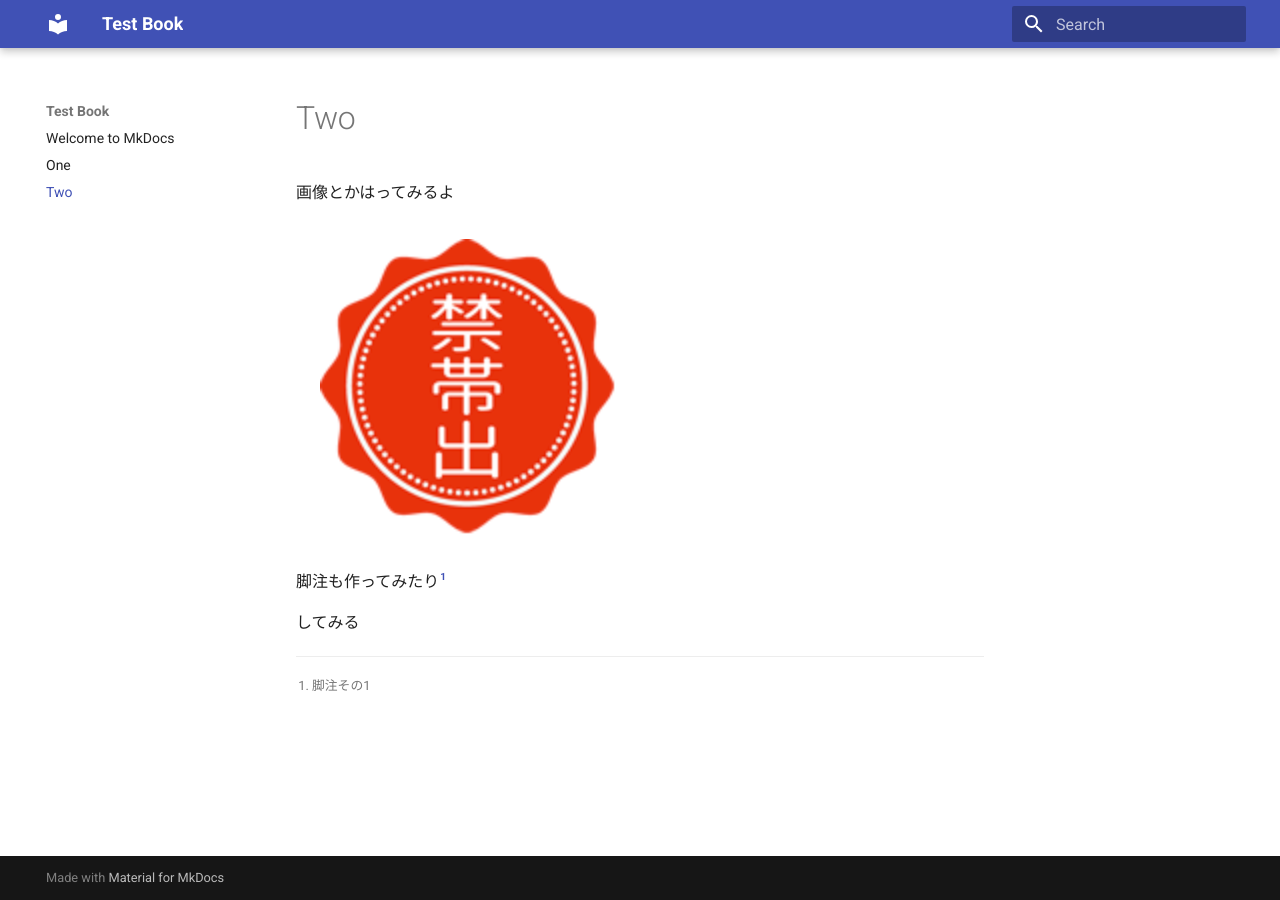
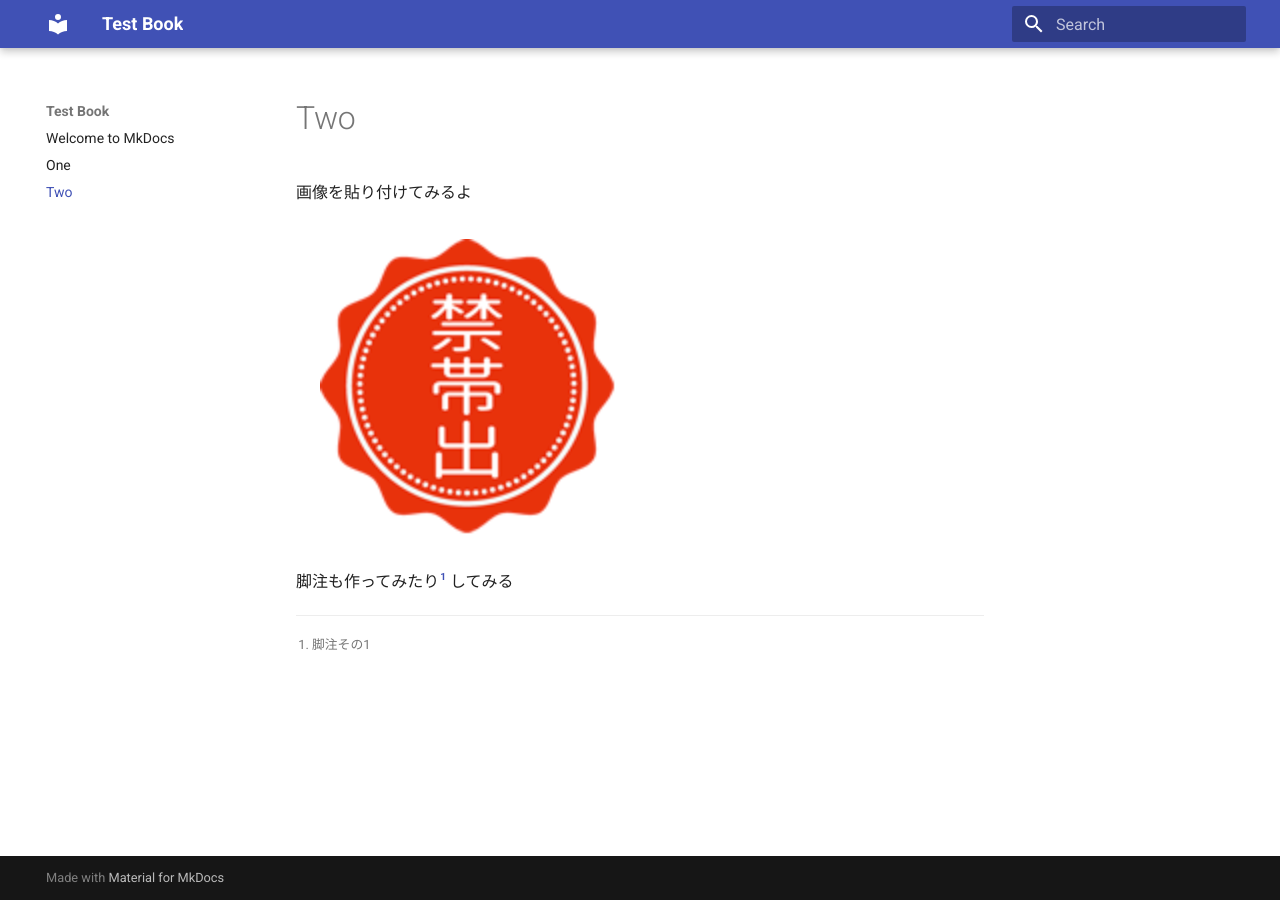
Before and after one commit to ikuya/book-mkdocs, an MkDocs documentation site: the page built from docs/two.md, in a window 1280 px wide. Built offline with MkDocs 1.6.1 and Material for MkDocs 9.7.7, drawn with Linux system fonts in a browser that asks for light colours.

Commit message:
Update md files

```diff
--- a/docs/two.md
+++ b/docs/two.md
@@ -1,11 +1,9 @@
 # Two
 
-画像とかはってみるよ
+画像を貼り付けてみるよ
 
 ![禁帯出](images/kintaishutsu.png)
 
-脚注も作ってみたり[^1]
-
-してみる
+脚注も作ってみたり[^1] してみる
 
 [^1]: 脚注その1
```
Also changed, not shown: docs/index.md (+2 -0 lines).
